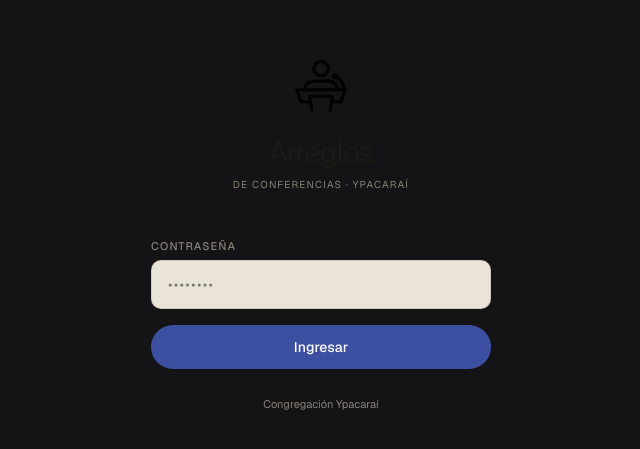
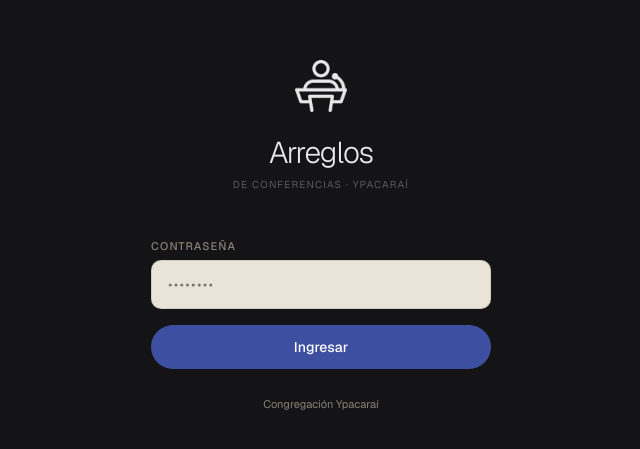
Before and after one commit to garymilnnerai/arreglos-ypc, a Next.js app: page / in a window 1280 px wide. Shown: the part 165-614 px from the top of the page, without its empty margins (319-959 px from the left). Built offline with nearby package versions, Linux system fonts and the light colour scheme.

Commit message:
fix login siempre fondo oscuro texto blanco

```diff
--- a/pages/index.js
+++ b/pages/index.js
@@ -355,9 +355,9 @@ export default function App() {
     <div style={{ background: DARK.bg, minHeight: '100vh', color: DARK.text, fontFamily: 'Geist, system-ui, sans-serif', display: 'flex', alignItems: 'center', justifyContent: 'center', padding: '32px 24px' }}>
       <div style={{ width: '100%', maxWidth: 340 }}>
         <div style={{ textAlign: 'center', marginBottom: 48 }}>
-          <img src="/favicon.png" width="52" height="52" alt="Arreglos" style={{ opacity: 0.9, marginBottom: 16, filter: isDark ? 'invert(1)' : 'none' }} />
-          <div style={{ fontSize: 30, fontWeight: 300, color: D.text, letterSpacing: -1 }}>Arreglos</div>
-          <div style={{ fontSize: 10, color: D.text3, letterSpacing: '.12em', textTransform: 'uppercase', marginTop: 6 }}>de Conferencias · Ypacaraí</div>
+          <img src="/favicon.png" width="52" height="52" alt="Arreglos" style={{ opacity: 0.9, marginBottom: 16, filter: 'invert(1)' }} />
+          <div style={{ fontSize: 30, fontWeight: 300, color: DARK.text, letterSpacing: -1 }}>Arreglos</div>
+          <div style={{ fontSize: 10, color: DARK.text3, letterSpacing: '.12em', textTransform: 'uppercase', marginTop: 6 }}>de Conferencias · Ypacaraí</div>
         </div>
         <div style={{ marginBottom: 12 }}>
           <div style={css.label}>Contraseña</div>
```
